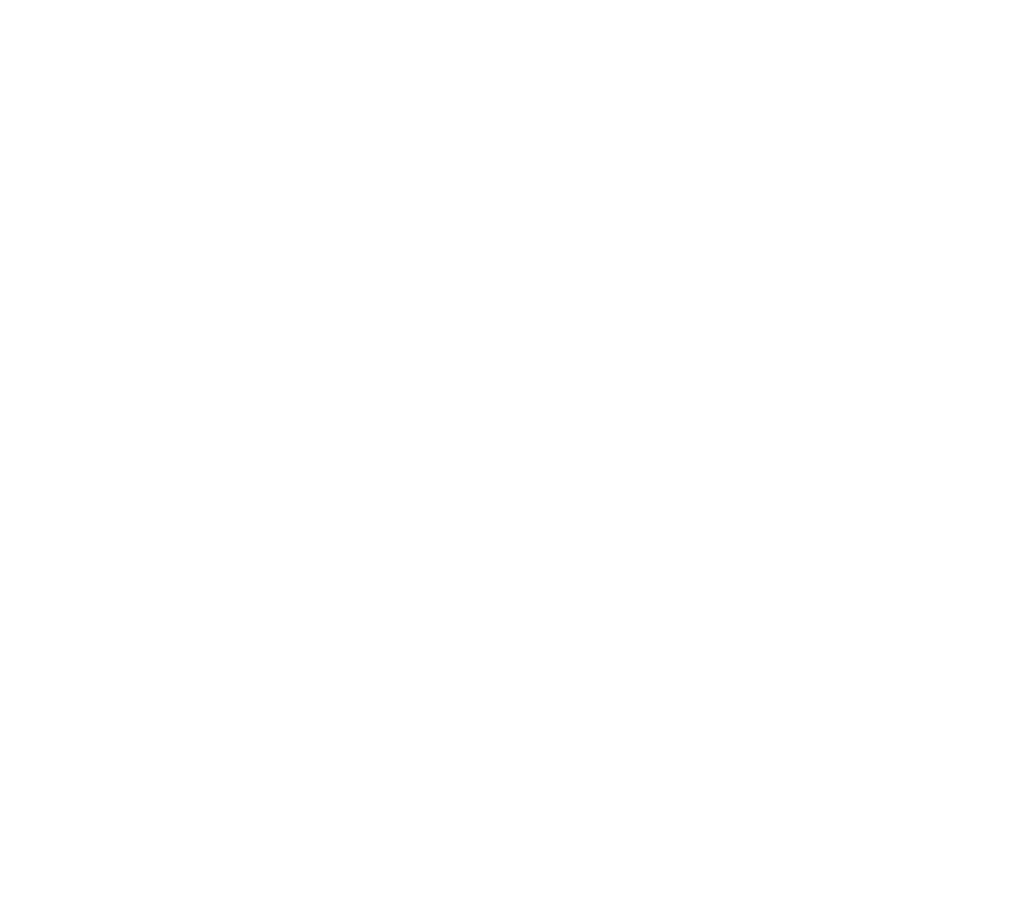
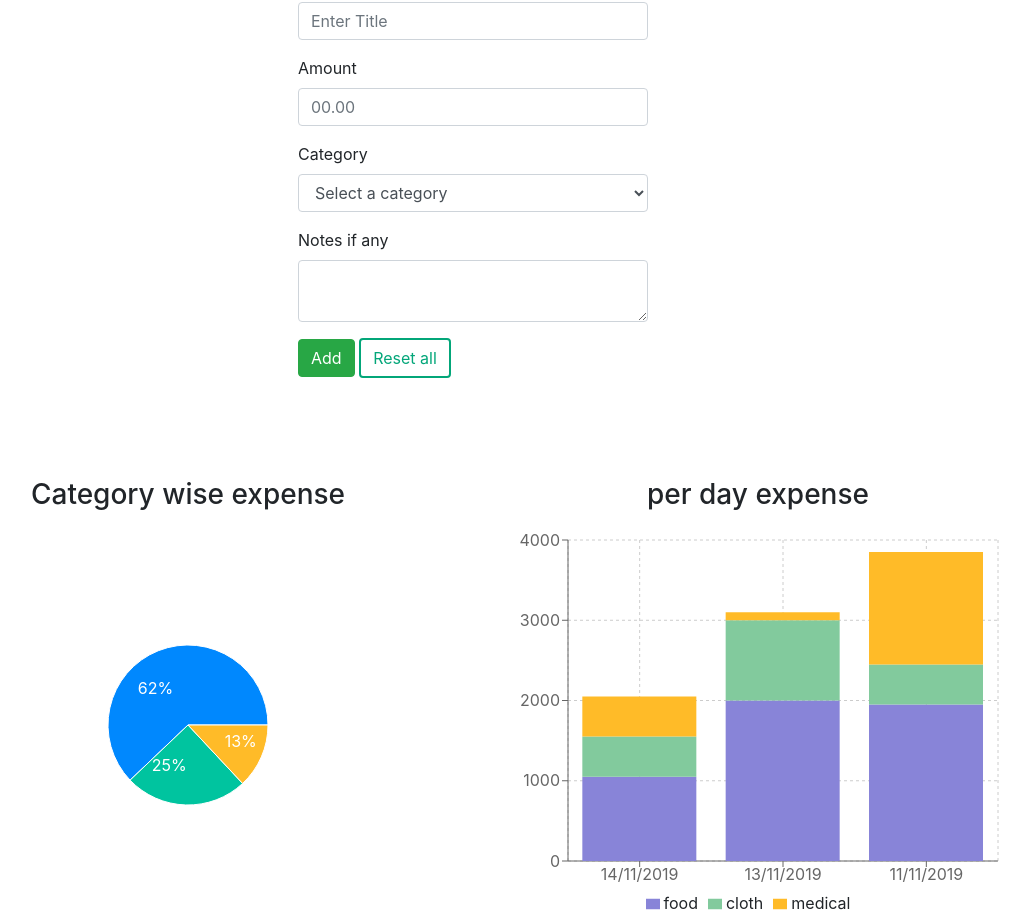
Before and after one commit to codesect/cs01-team-edsger-05, a React (Create React App) app: page /dashboard in a window 1280 px wide. Shown: the part 254-1174 px from the top of the page, without its empty margins (167-1197 px from the left). Before the commit the page ends 800 px from the top, so only its background shows below. Built offline with nearby package versions, Linux system fonts and the light colour scheme.

Commit message:
piechart and barChart

```diff
--- a/package.json
+++ b/package.json
@@ -10,6 +10,7 @@
     "react-router-dom": "^5.1.2",
     "react-scripts": "3.2.0",
     "reactstrap": "^8.1.1",
+    "recharts": "^1.8.5",
     "styled-components": "^4.4.0",
     "yup": "^0.27.0"
   },
--- a/src/App.js
+++ b/src/App.js
@@ -1,24 +1,24 @@
 import React from "react";
 import "./App.css";
 import { BrowserRouter as Router, Switch, Route } from "react-router-dom";
-import Home from "./components/Home";
 import NavbarTop from "./components/Navbar";
 import SignupForm from "./components/Signup";
 import Dashboard from "./components/Dashboard";
+import Login from "./components/Login";
 
 function App() {
   return (
     <Router>
       <NavbarTop />
       <Switch>
-        <Route exact path="/signup">
+        <Route path="/signup">
           <SignupForm />
         </Route>
-        <Route exact path="/dashboard">
+        <Route path="/dashboard">
           <Dashboard />
         </Route>
-        <Route path="/">
-          <Home />
+        <Route exact path="/">
+          <Login />
         </Route>
       </Switch>
     </Router>
--- /dev/null
+++ b/src/components/Barchart.js
@@ -0,0 +1,65 @@
+import React, { PureComponent } from "react";
+import {
+  BarChart,
+  Bar,
+  Cell,
+  XAxis,
+  YAxis,
+  CartesianGrid,
+  Tooltip,
+  Legend,
+  ResponsiveContainer
+} from "recharts";
+
+const data = [
+  {
+    date: "14/11/2019",
+    food: 1050,
+    cloth: 500,
+    medical: 500,
+    amt: 2050
+  },
+  {
+    date: "13/11/2019",
+    food: 2000,
+    cloth: 1000,
+    medical: 100,
+    amt: 3100
+  },
+  {
+    date: "11/11/2019",
+    food: 1950,
+    cloth: 500,
+    medical: 1400,
+    amt: 3850
+  }
+];
+
+export default class Example extends PureComponent {
+  static jsfiddleUrl = "https://jsfiddle.net/alidingling/90v76x08/";
+
+  render() {
+    return (
+      <ResponsiveContainer width="100%" height={400}>
+        <BarChart
+          data={data}
+          margin={{
+            top: 20,
+            right: 30,
+            left: 20,
+            bottom: 5
+          }}
+        >
+          <CartesianGrid strokeDasharray="3 3" />
+          <XAxis dataKey="date" />
+          <YAxis />
+          <Tooltip />
+          <Legend />
+          <Bar dataKey="food" stackId="a" fill="#8884d8" />
+          <Bar dataKey="cloth" stackId="a" fill="#82ca9d" />
+          <Bar dataKey="medical" stackId="a" fill="#FFBB28" />
+        </BarChart>
+      </ResponsiveContainer>
+    );
+  }
+}
--- /dev/null
+++ b/src/components/Charts.js
@@ -0,0 +1,28 @@
+import React, { Component } from "react";
+import { Row, Col, Container } from "reactstrap";
+import Piechart from "./Piechart";
+import Barchart from "./Barchart";
+
+class Charts extends Component {
+  state = {};
+  render() {
+    return (
+      <Row style={{ paddingTop: "100px" }}>
+        <Col md="6">
+          <div className="heading" style={{ textAlign: "center" }}>
+            <h3>Category wise expense</h3>
+          </div>
+          <Piechart />
+        </Col>
+        <Col md="6">
+          <div className="heading" style={{ textAlign: "center" }}>
+            <h3>per day expense</h3>
+          </div>
+          <Barchart />
+        </Col>
+      </Row>
+    );
+  }
+}
+
+export default Charts;
--- a/src/components/Dashboard.js
+++ b/src/components/Dashboard.js
@@ -1,4 +1,6 @@
 import React, { Component } from "react";
+import AddExpence from "./AddExpense";
+import Charts from "./Charts";
 
 class Dashboard extends Component {
   constructor(props) {
@@ -7,8 +9,10 @@
   }
   render() {
     return (
-      <div>
+      <div className="container">
         <h3>Dashboard</h3>
+        <AddExpence />
+        <Charts />
       </div>
     );
   }
--- a/src/components/Home.js
+++ /dev/null
@@ -1,17 +0,0 @@
-import React, { Component } from "react";
-import Login from "./Login";
-import AddExpense from "./AddExpense";
-
-class Home extends Component {
-  state = {};
-  render() {
-    return (
-      <div className="container">
-        <Login/>
-        <AddExpense/>
-      </div>
-    );
-  }
-}
-
-export default Home;
--- /dev/null
+++ b/src/components/Piechart.js
@@ -0,0 +1,75 @@
+import React, { PureComponent } from "react";
+import {
+  PieChart,
+  Pie,
+  Sector,
+  Cell,
+  ResponsiveContainer,
+  Tooltip
+} from "recharts";
+
+const data = [
+  { name: "Food", value: 5000 },
+  { name: "Cloth", value: 2000 },
+  { name: "Medical", value: 1050 }
+];
+
+const COLORS = ["#0088FE", "#00C49F", "#FFBB28"];
+
+const RADIAN = Math.PI / 180;
+const renderCustomizedLabel = ({
+  cx,
+  cy,
+  midAngle,
+  innerRadius,
+  outerRadius,
+  percent,
+  index
+}) => {
+  const radius = innerRadius + (outerRadius - innerRadius) * 0.5;
+  const x = cx + radius * Math.cos(-midAngle * RADIAN);
+  const y = cy + radius * Math.sin(-midAngle * RADIAN);
+
+  return (
+    <text
+      x={x}
+      y={y}
+      fill="white"
+      textAnchor={x > cx ? "start" : "end"}
+      dominantBaseline="central"
+    >
+      {` ${(percent * 100).toFixed(0)}%`}
+    </text>
+  );
+};
+
+// ${data[index].name}
+export default class Example extends PureComponent {
+  static jsfiddleUrl = "https://jsfiddle.net/alidingling/c9pL8k61/";
+
+  render() {
+    return (
+      <ResponsiveContainer height={400} width="100%">
+        <PieChart>
+          <Pie
+            data={data}
+            cy="200"
+            labelLine={false}
+            label={renderCustomizedLabel}
+            outerRadius={80}
+            fill="#8884d8"
+            dataKey="value"
+          >
+            {data.map((entry, index) => (
+              <Cell
+                key={`cell-${index}`}
+                fill={COLORS[index % COLORS.length]}
+              />
+            ))}
+          </Pie>
+          <Tooltip />
+        </PieChart>
+      </ResponsiveContainer>
+    );
+  }
+}
```
Also changed, not shown: src/components/AddExpense.js (+4 -3 lines), 1 other file (tests, documents, lock files or other folders).
